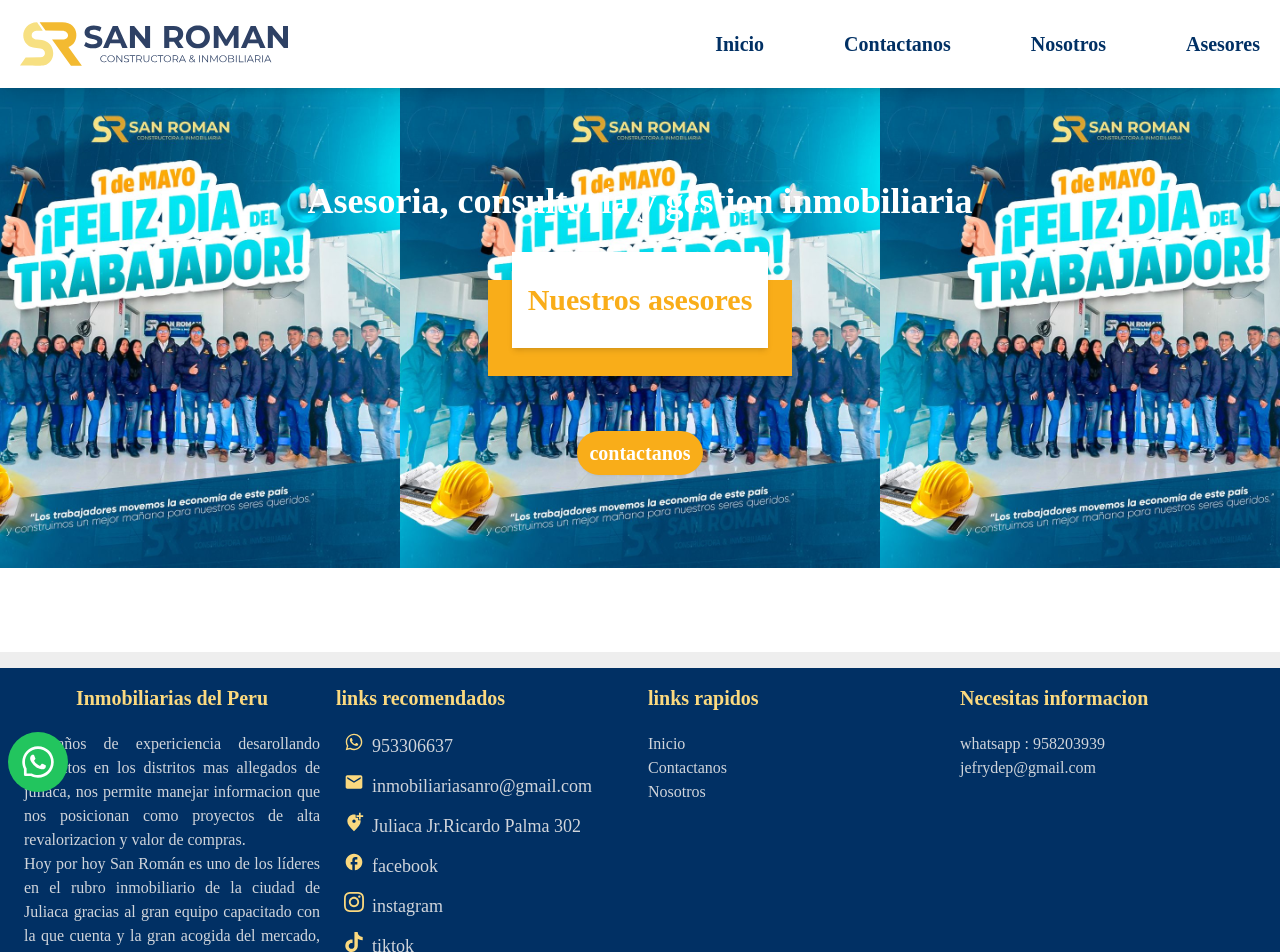
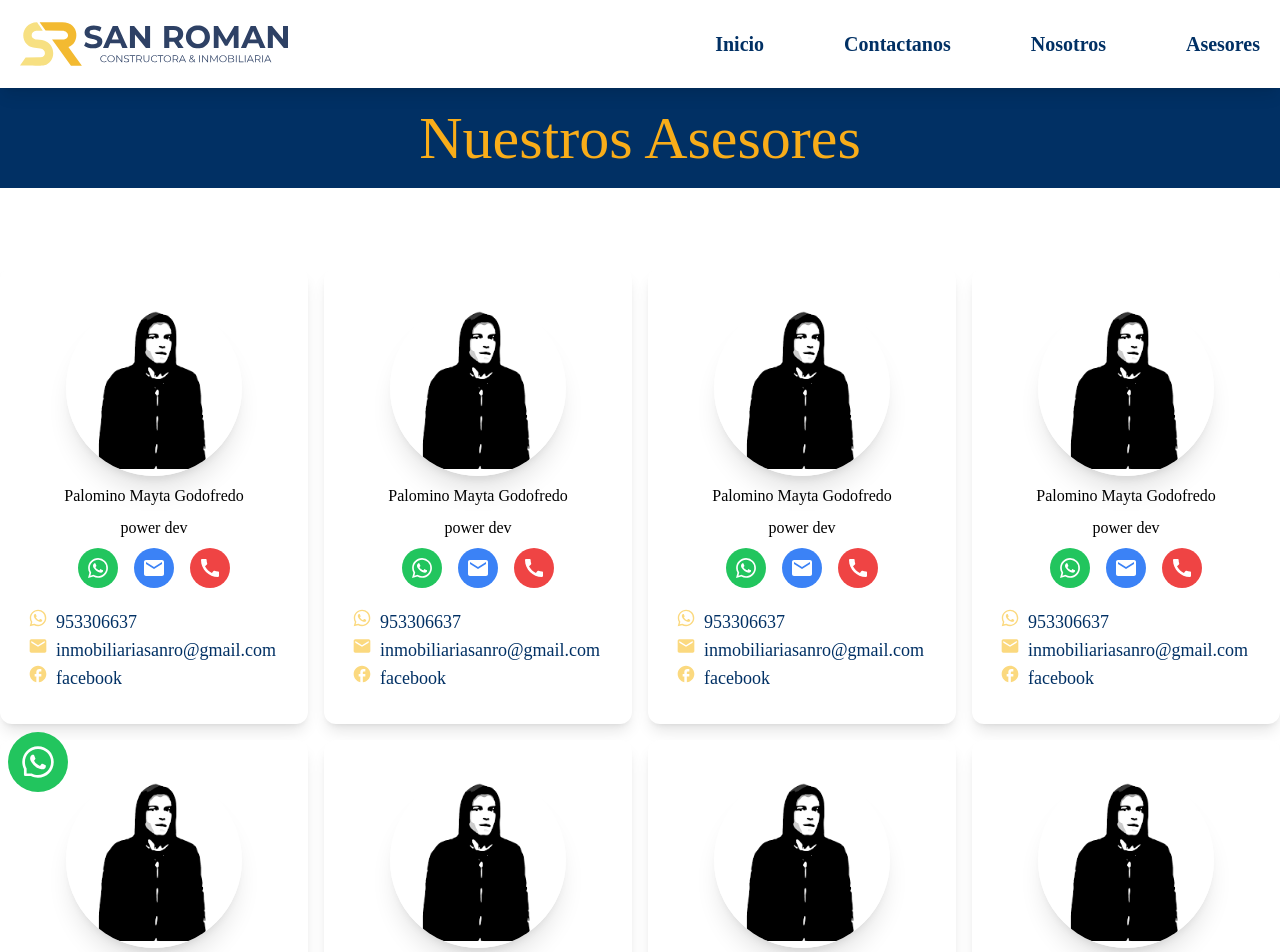
Before and after one commit to jefrydep/web_spa_san_roman, a Next.js app: page /asesores in a window 1280 px wide. Shown: the top 952 px of the page. Built offline with nearby package versions, Linux system fonts and the light colour scheme.

Commit message:
working about us direcory

```diff
--- a/components/asesores/CardAsesores.tsx
+++ b/components/asesores/CardAsesores.tsx
@@ -1 +1,71 @@
-import React, { ReactNode } from 'react'
+import Image from 'next/image'
+import React from 'react'
+import { MdCall, MdEmail, MdFacebook, MdWhatsapp } from 'react-icons/md'
+
+const CardAsesores = () => {
+    return (
+        < >
+            <div className='shadow-lg py-8 bg-white rounded-xl px-5'>
+
+                <div className='  flex items-center flex-col gap-2 mb-5'>
+                    <div className='rounded-full shadow-xl w-44 h-44   bg-cover ' style={{ backgroundImage: `url("/assets/img/eliot.png")` }}>
+
+                        {/* <Image className=' ' height={ 0} width={0 } alt='Jefrydep' src="/assets/img/mr-robot.jpg" /> */}
+                    </div>
+
+                    <h3>Palomino Mayta Godofredo</h3>
+                    <h4>power dev</h4>
+                    <div className='flex gap-4'>
+                        <div className='bg-green-500 rounded-full w-10 h-10 flex items-center justify-center'> <MdWhatsapp size={24}   color='white'  /></div>
+                        <div className='bg-blue-500 rounded-full w-10 h-10 flex items-center justify-center'><MdEmail size={24}   color='white' /></div>
+                        <div className='bg-red-500 rounded-full w-10 h-10 flex items-center justify-center'> <MdCall  size={24}  color='white'/></div>
+                    </div>
+                </div>
+                <div>
+                    <div className='flex'>
+                        <h5 className="text-xl font-bold text-primary-sm0 mx-2">
+                            <MdWhatsapp  />
+                        </h5>
+                        <a
+                            className="text-lg text-second-sm "
+                            target="_blank"
+                            href="https://wa.me/51953306637"
+
+                        >
+                            953306637
+                        </a>
+                    </div>
+                    <div className='flex'>
+                        <h5 className="text-xl font-bold text-primary-sm0 mx-2">
+                            <MdEmail />
+                        </h5>
+                        <a
+                            className="text-lg text-second-sm"
+                            target="_blank"
+                            href="https://www.gmail.com/mail/help/intl/es/about.html?iframe"
+                        >
+                            inmobiliariasanro@gmail.com
+                        </a>
+                    </div>
+                    <div className='flex'>
+                        <h5 className="text-xl font-bold text-primary-sm0 mx-2">
+                            <MdFacebook />
+                        </h5>
+                        <a
+                            className="text-lg text-second-sm"
+                            target="_blank"
+                            href="https://www.facebook.com/SanRomanConstructoraInmobiliaria/"
+                        >
+                            facebook
+                        </a>
+                    </div>
+
+                </div>
+
+            </div>
+
+        </ >
+    )
+}
+
+export default CardAsesores
--- a/pages/asesores/index.tsx
+++ b/pages/asesores/index.tsx
@@ -1,28 +1,49 @@
-import Hero from '@/components/hero/Hero';
-import CardNosotros from '@/components/nosotros/CardNosotros';
-import Image from 'next/image';
-import React from 'react'
+import CardAsesores from "@/components/asesores/CardAsesores";
+
 export default function asesores() {
-  const dataHome = [
-    {
-      slogan:
-        "Nuestros asesores",
-      imgUrl: "/assets/img/nosotros.jpg",
-    },
-  ];
+
+
+
+
   return (
-    <>
-      <Hero imgUrl={dataHome[0].imgUrl} slogan={dataHome[0].slogan} />
 
-      <div className='container m-auto  '>
-        <div className='bg-white  flex  items-center flex-col py-6'>
-          <section className='px-4 mx-2 sm:w-2/3 items-center flex flex-col sm:grid sm:grid-cols-2 mb-2 pb-2 pt-3 mt-2 bg-white'>
-            <div className=''>
-              {/* <Image src='/assets/img/nosotros.jpg' height={500} width={400} alt='San Roman' /> */}
-            </div>
-            </section>
-            </div>
-            </div>
+    <div className="bg-white ">
 
-            </>)
-             }
+      <div className="bg-second-sm py-5 mb-20">
+
+        <h2 className="text-6xl text-primary-sm text-center">Nuestros Asesores</h2>
+      </div>
+
+      <section className="container m-auto">
+        <section className="grid grid-cols-4 gap-4" >
+
+
+          <CardAsesores />
+          <CardAsesores />
+          <CardAsesores />
+          <CardAsesores />
+          <CardAsesores />
+          <CardAsesores />
+          <CardAsesores />
+          <CardAsesores />
+          <CardAsesores />
+          <CardAsesores />
+          <CardAsesores />
+          <CardAsesores />
+
+        </section>
+
+      </section>
+    </div>
+
+
+
+  )
+
+
+
+
+
+
+
+}
```
Also changed, not shown: public/assets/img/eliot.png (added).
